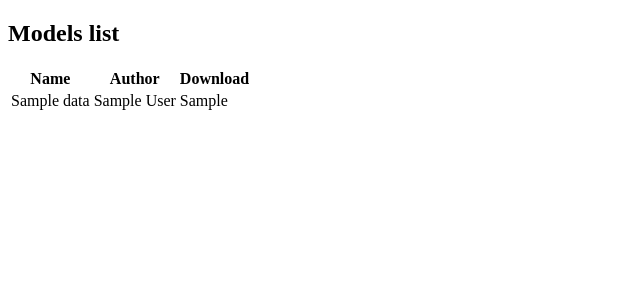
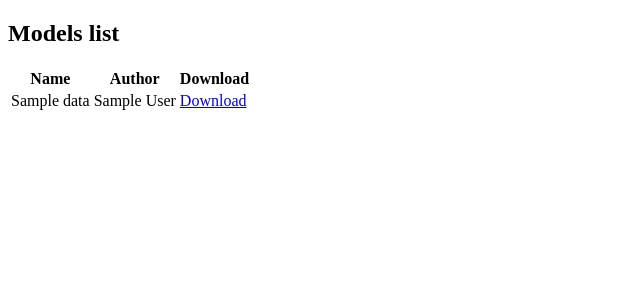
Before and after one commit to chernvl/django, a Django app: page /models/models_list/ in a window 1280 px wide. Shown: the top 300 px of the page, without its empty margins (0-640 px from the left). Run offline with Django 3.2, Linux system fonts and the light colour scheme; tables that the repository leaves empty hold one stand-in row (values such as "Sample post").

Commit message:
hyperlink

```diff
--- a/mysite/date_upload/templates/data_upload/models_list.html
+++ b/mysite/date_upload/templates/data_upload/models_list.html
@@ -17,7 +17,7 @@
         <tr>
             <td>{{ model.name }}</td>
             <td>{{model.author}}</td>
-            <td>{{model.csv}}</td>
+            <td><a href="{{model.csv.url}}">Download</a> </td>
         </tr>
         {% endfor%}
         </tbody>
```
